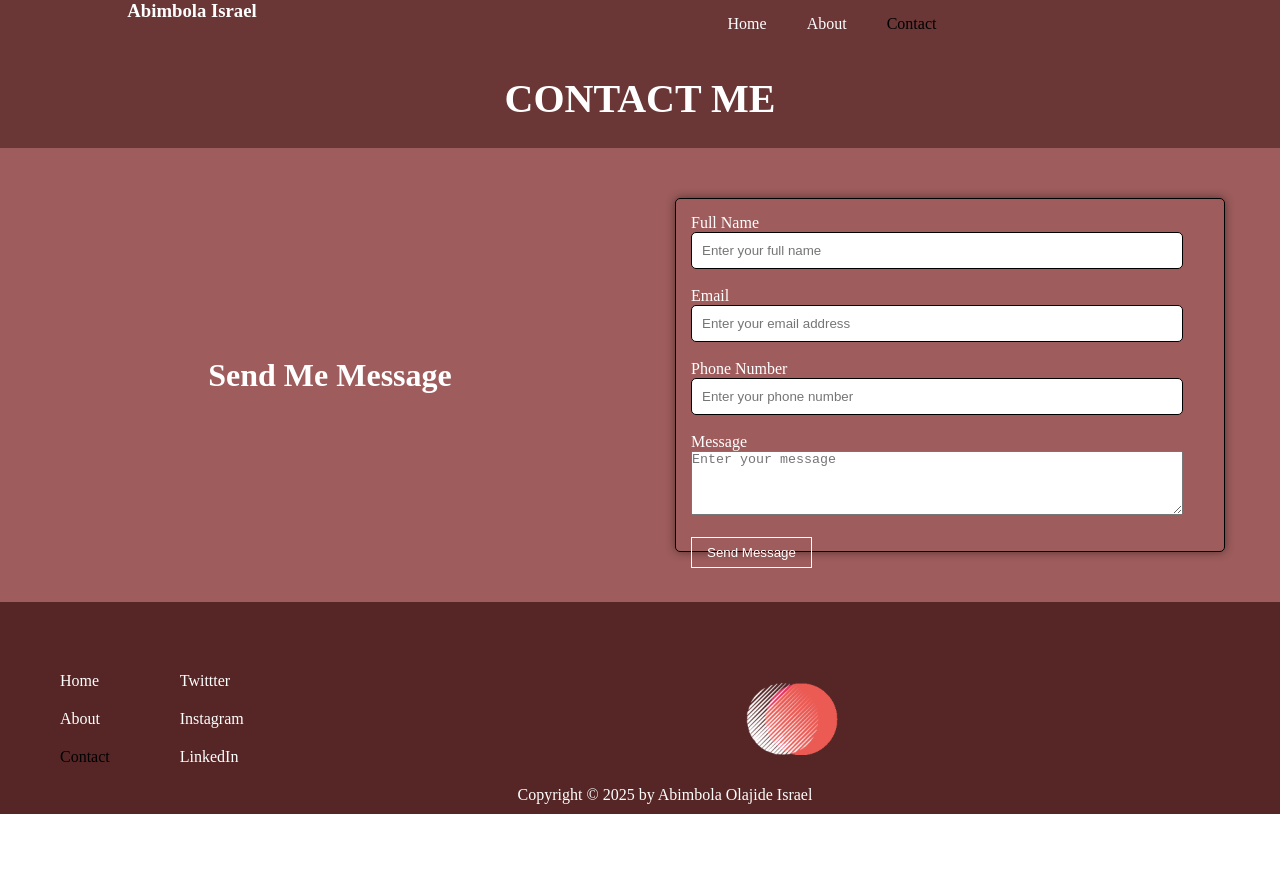
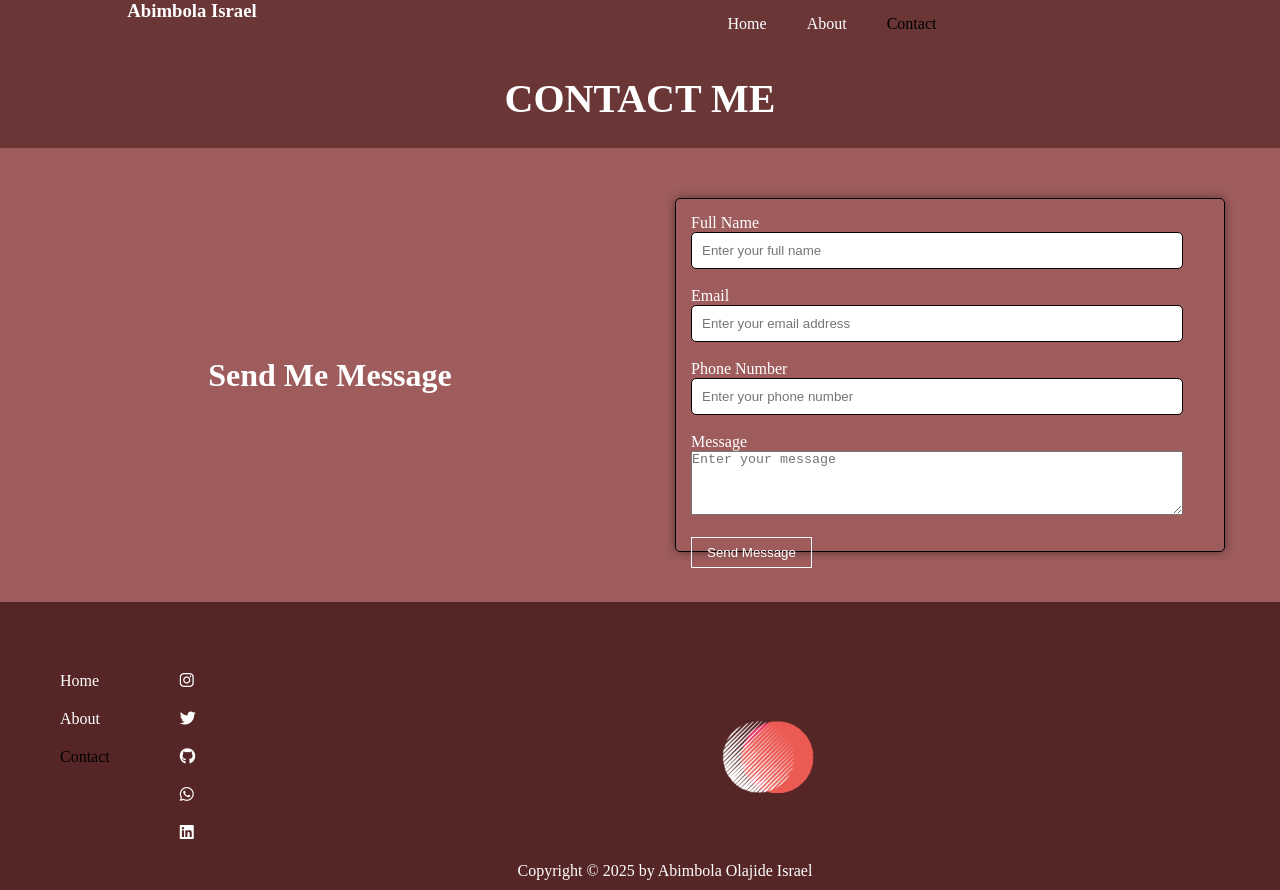
Before and after one commit to Olisrabs/my-portfolio, a plain HTML site: page contact.html in a window 1280 px wide. Before the commit the page ends 814 px from the top, so only its background shows below. Drawn offline with Linux system fonts and the light colour scheme.

Commit message:
Update contact.html
Updated the footer and header sections. Added social media links, a title and a favicon.

```diff
--- a/contact.html
+++ b/contact.html
@@ -4,8 +4,13 @@
 <head>
     <meta charset="UTF-8">
     <meta name="viewport" content="width=device-width, initial-scale=1.0">
+    <link rel="stylesheet" href="https://cdnjs.cloudflare.com/ajax/libs/font-awesome/6.0.0/css/all.min.css"
+        integrity="sha512-9usAa10IRO0HhonpyAIVpjrylPvoDwiPUiKdWk5t3PyolY1cOd4DSE0Ga+ri4AuTroPR5aQvXU9xC6qOPnzFeg=="
+        crossorigin="anonymous" referrerpolicy="no-referrer" />
+
+    <link rel="shortcut icon" href="images/logo.png" type="image/x-icon">
     <link rel="stylesheet" href="style.css">
-    <title>Document</title>
+    <title>Contact Me</title>
 </head>
 
 <body>
@@ -58,10 +63,12 @@
                     <li><a href="#home" style="color: black;">Contact</a></li>
                 </ul>
                 <ul>
-                    <li><a href="#">Twittter</a></li>
-                    <li><a href="#">Instagram</a></li>
-                    <li><a href="#">LinkedIn</a></li>
-                </ul>
+            <li><a href="https://www.instagram.com/olisrabs_/profilecard/?igsh=ZTB1MzEyejl1emxr"><i class="fa-brands fa-instagram"></i></a></li>
+            <li><a href="https://x.com/Olisrabs?t=S86Apoj049mdP25sfjltMQ&s=08"><i class="fa-brands fa-twitter"></i></a></li>
+            <li><a href="https://github.com/Olisrabs"><i class="fa-brands fa-github"></i></a></li>
+            <li><a href="https://wa.me/qr/3AAPY33LBMQRN1"><i class="fa-brands fa-whatsapp"></i></a></li>
+            <li><a href="https://www.linkedin.com/in/olajide-abimbola-82159635b?utm_source=share&utm_campaign=share_via&utm_content=profile&utm_medium=android_app"><i class="fa-brands fa-linkedin"></i></a></li>
+        </ul>
                 <img src="images/logo.png" alt="">
             </div>
             <p>Copyright &copy; 2025 by Abimbola Olajide Israel</p>
```
